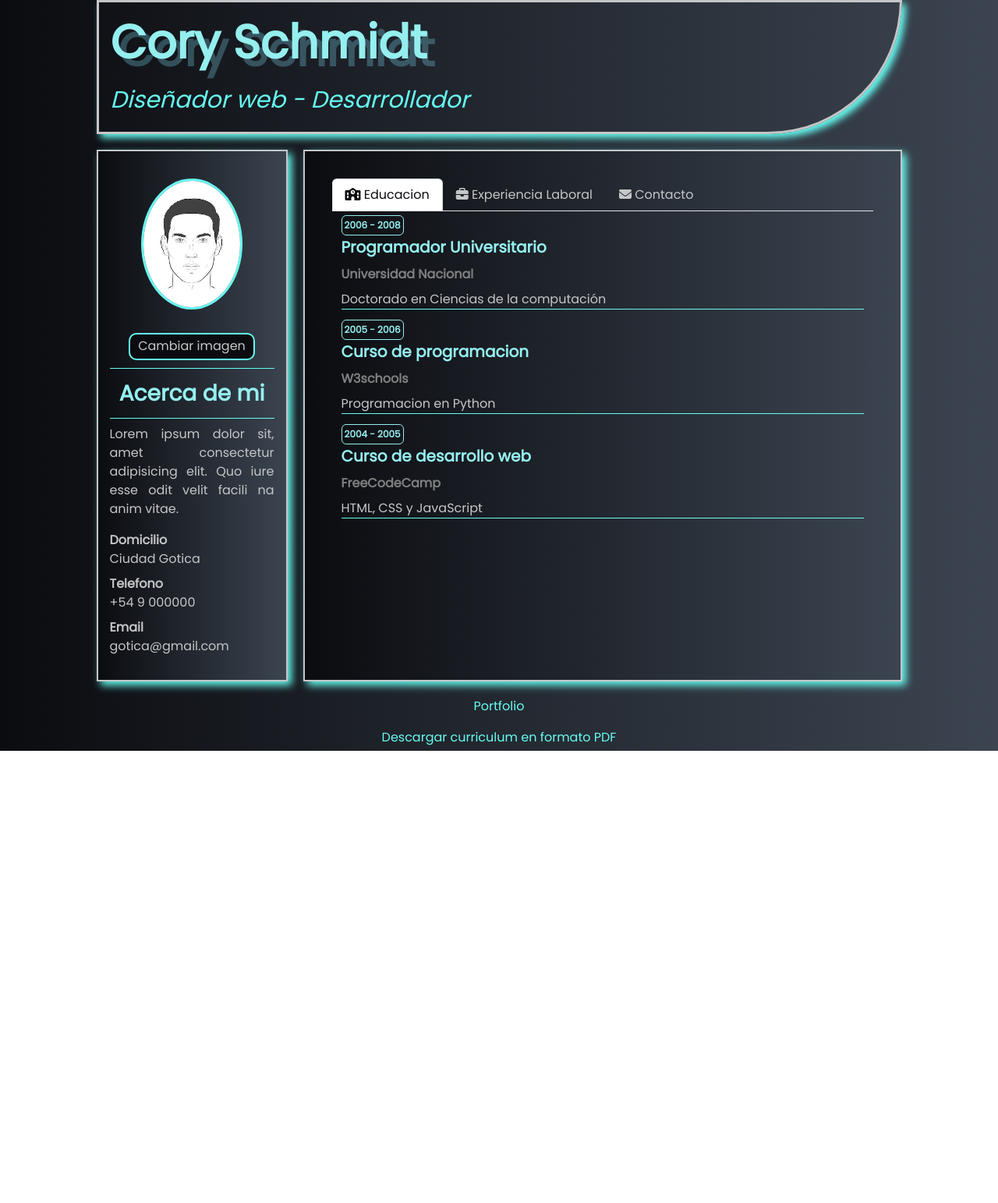
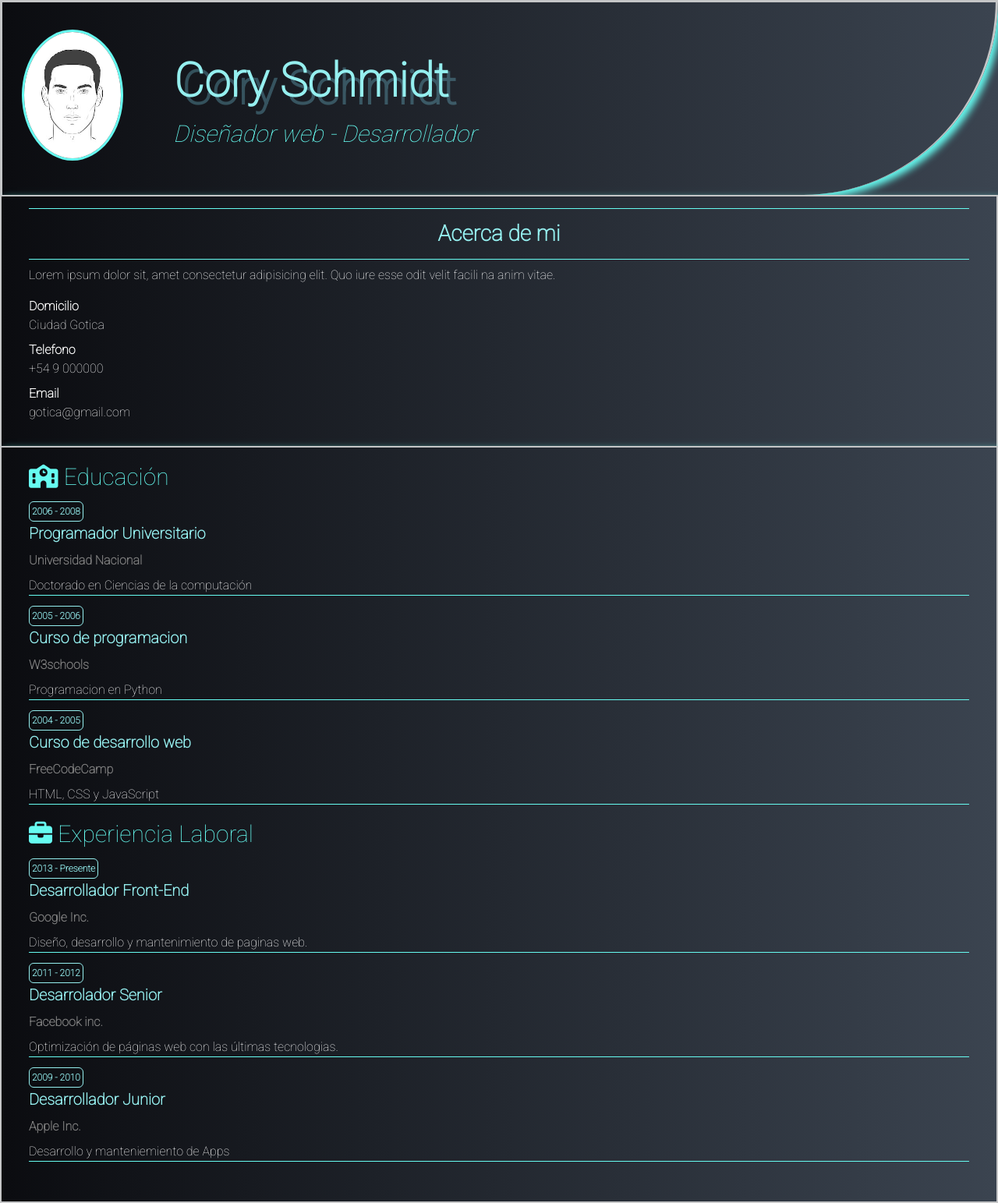
Before and after one commit to IvnMzk/CV-Ticmas, a plain HTML site: page curriculum.html in a window 1280 px wide. Shown: the whole page at 78% size. Before the commit the page ends 963 px from the top, so only its background shows below. Drawn offline with nearby package versions, Linux system fonts and the light colour scheme.

Commit message:
cambios de font y creacion del pdf descargable

```diff
--- a/css/styles.css
+++ b/css/styles.css
@@ -5,7 +5,7 @@
 }
 body {
   background: linear-gradient(to right, #0b0c10, #3b4450);
-  font-family:"Poppins", 'Roboto', sans-serif;
+  font-family:'Roboto', sans-serif;
 }
 
 .wrapper {
@@ -43,7 +43,6 @@ body {
         "sidebar content"
         "footer  footer";
     }
-
   }
 
 .main-head {
@@ -299,14 +298,8 @@ h4{
   transform: translate(-50%, -50%);
   border: 5px solid #c5c6c7;
   border-radius: 5px;
-  width: 950px;
+  width: 95%;
   object-fit: cover;
-}
-
-@media (max-width: 950px){
-  .port-container .popup-image img{
-    width: 95%;
-  }
 }
 
 .port-container .review-container{
@@ -334,6 +327,7 @@ h4{
   font-size: 20px;
   padding: 20px;
   text-align: center;
+  margin-bottom: 0;
 }
 
 .hyperlink{color: #66fcf1}
--- a/curriculum.html
+++ b/curriculum.html
@@ -10,7 +10,9 @@
     <title>Curriculum Vitae</title>
     <link href="https://cdn.jsdelivr.net/npm/bootstrap@5.2.3/dist/css/bootstrap.min.css" rel="stylesheet">
     <script src="https://cdn.jsdelivr.net/npm/bootstrap@5.2.3/dist/js/bootstrap.bundle.min.js"></script>
-    <link rel="stylesheet" type="text/css" href="https://fonts.googleapis.com/css?family=Poppins"/>
+    <link rel="preconnect" href="https://fonts.googleapis.com">
+    <link rel="preconnect" href="https://fonts.gstatic.com" crossorigin>
+    <link href="https://fonts.googleapis.com/css2?family=Roboto:wght@100&display=swap" rel="stylesheet">
     <script src="https://kit.fontawesome.com/9192f6f463.js" crossorigin="anonymous"></script>
     <script src="js/script.js"></script>
     <link rel="stylesheet" href="css/normalize.css">
@@ -18,86 +20,13 @@
 </head>
 <body>
    <!--Inicio grid-->
-  <div class="wrapper">
-    <header class="main-head">
-      <h1>Cory Schmidt</h1>
-      <h2>Diseñador web - Desarrollador</h2>
+    <header style="height: 250px; border-bottom: none;" class="main-head">
+      <img style="float: left" id="mugshot" src="imagenes/frente.jpg" alt="Imagen personal">
+      <h1 style="margin: 50px; padding-left: 155px;">Cory Schmidt</h1>
+      <h2 style="margin-top: -36px; padding-left: 204px;">Diseñador web - Desarrollador</h2>
+
     </header>
-    <article class="content">
-      <ul class="nav nav-tabs">
-        <li class="nav-item">
-          <a class="nav-link active" data-bs-toggle="tab" href="#educacion"><i class="fa-solid fa-school"></i> Educacion</a>
-        </li>
-        <li class="nav-item">
-          <a class="nav-link" data-bs-toggle="tab" href="#experienciaLaboral"><i class="fa-solid fa-briefcase"></i> Experiencia Laboral</a>
-        </li>
-        <li class="nav-item">
-          <a class="nav-link" data-bs-toggle="tab" href="#contacto"><i class="fa-solid fa-envelope"></i> Contacto</a>
-        </li>
-      </ul>
-      <!-- Tab panes -->
-      <div class="tab-content">
-        <div class="tab-pane container active" id="educacion">
-          <dl>
-            <dt class="fecha">2006 - 2008</dt>
-            <dd class="detalle">Programador Universitario</dd>
-            <dd class="compania">Universidad Nacional</dd>
-            <dd class="tema">Doctorado en Ciencias de la computación</dd>
-            <dt class="fecha">2005 - 2006</dt>
-            <dd class="detalle">Curso de programacion</dd>
-            <dd class="compania">W3schools</dd>
-            <dd class="tema">Programacion en Python</dd>
-            <dt class="fecha">2004 - 2005</dt>
-            <dd class="detalle">Curso de desarrollo web</dd>
-            <dd class="compania">FreeCodeCamp</dd>
-            <dd class="tema">HTML, CSS y JavaScript</dd>
-          </dl>
-        </div>
-        <div class="tab-pane container fade" id="experienciaLaboral">
-          <dl>
-            <dt class="fecha">2013 - Presente</dt>
-            <dd class="detalle">Desarrollador Front-End</dd>
-            <dd class="compania">Google Inc.</dd>
-            <dd class="tema">Diseño, desarrollo y mantenimiento de paginas web.</dd>
-            <dt class="fecha">2011 - 2012</dt>
-            <dd class="detalle">Desarrolador Senior</dd>
-            <dd class="compania">Facebook inc.</dd>
-            <dd class="tema">Optimización de páginas web con las últimas tecnologias.</dd>
-            <dt class="fecha">2009 - 2010</dt>
-            <dd class="detalle">Desarrollador Junior</dd>
-            <dd class="compania">Apple Inc.</dd>
-            <dd class="tema">Desarrollo y manteniemiento de Apps</dd>
-          </dl>
-        </div>
-        <div class="tab-pane container fade" id="contacto">
-          <h4>Redes sociales</h4>
-          <div class="redesSociales">
-            <a target="_blank" href="https://facebook.com/"><i class="fa-brands fa-facebook iconoRedSocial"></i></a>
-            <a target="_blank" href="https://linkedin.com/"><i class="fa-brands fa-linkedin iconoRedSocial"></i></a>
-            <a target="_blank" href="https://twitter.com/"><i class="fa fa-twitter iconoRedSocial"></i></a>
-            <a href="mailto:ivan.mazurek@gmail.com"><i class="fa-sharp fa-solid fa-envelope iconoRedSocial"></i></a>
-          </div>
-          <h4>Formulario de contacto</h4>
-          <div class="container">
-            <form name="formulario"method="get" >
-              <label for="fullname">Nombre completo</label>
-              <input type="text" id="fullname" name="Fullname" placeholder="Ingresa tu nombre completo" required>
-              <label for="email">Email</label>
-              <input type="email" id="email" name="Email" placeholder="Ingresa tu email" required>
-              <label for="asunto">Asunto</label>
-              <textarea id="asunto" name="asunto" placeholder="Ingresa tu consulta" style="height:100px" required></textarea>
-              <input type="submit" value="Enviar">
-            </form>
-          </div>
-        </div>
-      </div>
-    </article>
-    <aside class="side">
-      <div class="img">
-        <img id="mugshot" src="imagenes/frente.jpg" alt="Imagen personal">
-      </div>
-      <div class="img"><button id="cambioImagen" onclick="cambiarImagenPerfil()">Cambiar imagen</button>
-      </div>
+    <aside style="color: white; padding-left: 35px; padding-right: 35px; border-bottom: none;" class="side">
       <h3 id="aboutme">Acerca de mi</h3>
       <p>Lorem ipsum dolor sit, amet consectetur adipisicing elit. Quo iure esse odit velit facili na anim vitae.</p>
       <dl>
@@ -109,11 +38,42 @@
         <dd>gotica@gmail.com</dd>
       </dl>
     </aside>
-    <footer class="main-footer">
-      <a target="_blank" href="portfolio.html"><p class="hyperlink">Portfolio</p></a>
-      <!--<a href="#">Volver al inicio</a>-->
-      <a class="hyperlink" href="link/curriculumVitae.pdf" download>Descargar curriculum en formato PDF</a>
-    </footer>
-  </div>
+    <article style="padding-top: 0;" class="content">
+        <div">
+          <h2 style="font-style: normal;"><i class="fa-solid fa-school"></i> Educación</h3>
+          <dl>
+            <dt class="fecha">2006 - 2008</dt>
+            <dd class="detalle">Programador Universitario</dd>
+            <dd class="compania">Universidad Nacional</dd>
+            <dd style="color: white;" class="tema">Doctorado en Ciencias de la computación</dd>
+            <dt class="fecha">2005 - 2006</dt>
+            <dd class="detalle">Curso de programacion</dd>
+            <dd class="compania">W3schools</dd>
+            <dd style="color: white;" class="tema">Programacion en Python</dd>
+            <dt class="fecha">2004 - 2005</dt>
+            <dd class="detalle">Curso de desarrollo web</dd>
+            <dd class="compania">FreeCodeCamp</dd>
+            <dd style="color: white;" class="tema">HTML, CSS y JavaScript</dd>
+          </dl>
+        </div>
+        <div id="experienciaLaboral">
+          <h2 style="font-style: normal;"><i class="fa-solid fa-briefcase"></i> Experiencia Laboral</h2>
+          <dl>
+            <dt class="fecha">2013 - Presente</dt>
+            <dd class="detalle">Desarrollador Front-End</dd>
+            <dd class="compania">Google Inc.</dd>
+            <dd style="color: white;" class="tema">Diseño, desarrollo y mantenimiento de paginas web.</dd>
+            <dt class="fecha">2011 - 2012</dt>
+            <dd class="detalle">Desarrolador Senior</dd>
+            <dd class="compania">Facebook inc.</dd>
+            <dd style="color: white;" class="tema">Optimización de páginas web con las últimas tecnologias.</dd>
+            <dt class="fecha">2009 - 2010</dt>
+            <dd class="detalle">Desarrollador Junior</dd>
+            <dd class="compania">Apple Inc.</dd>
+            <dd style="color: white;" class="tema">Desarrollo y manteniemiento de Apps</dd>
+          </dl>
+        </div>
+        </div>
+    </article>
 </body>
 </html>
```
Also changed, not shown: index.html (+4 -2 lines), 1 other file.
